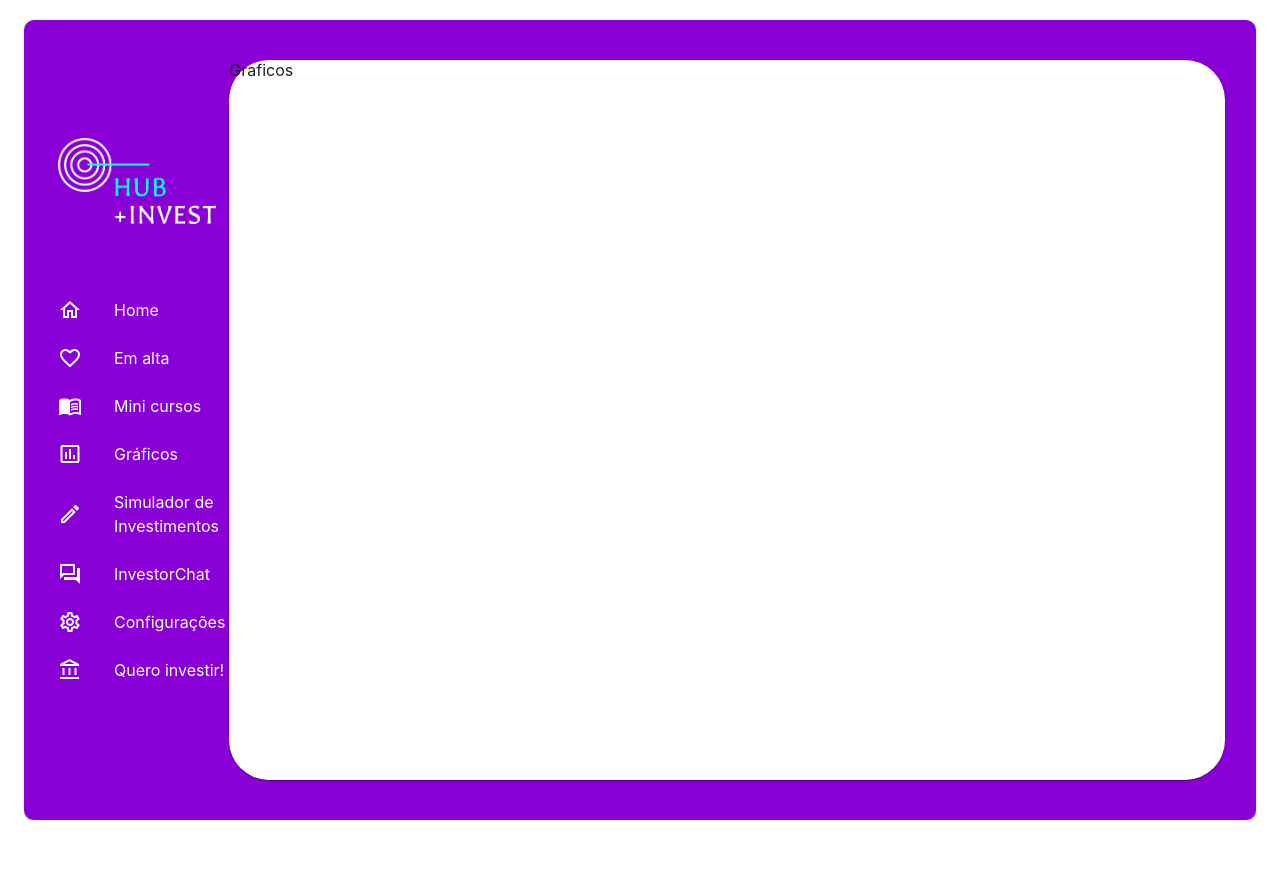
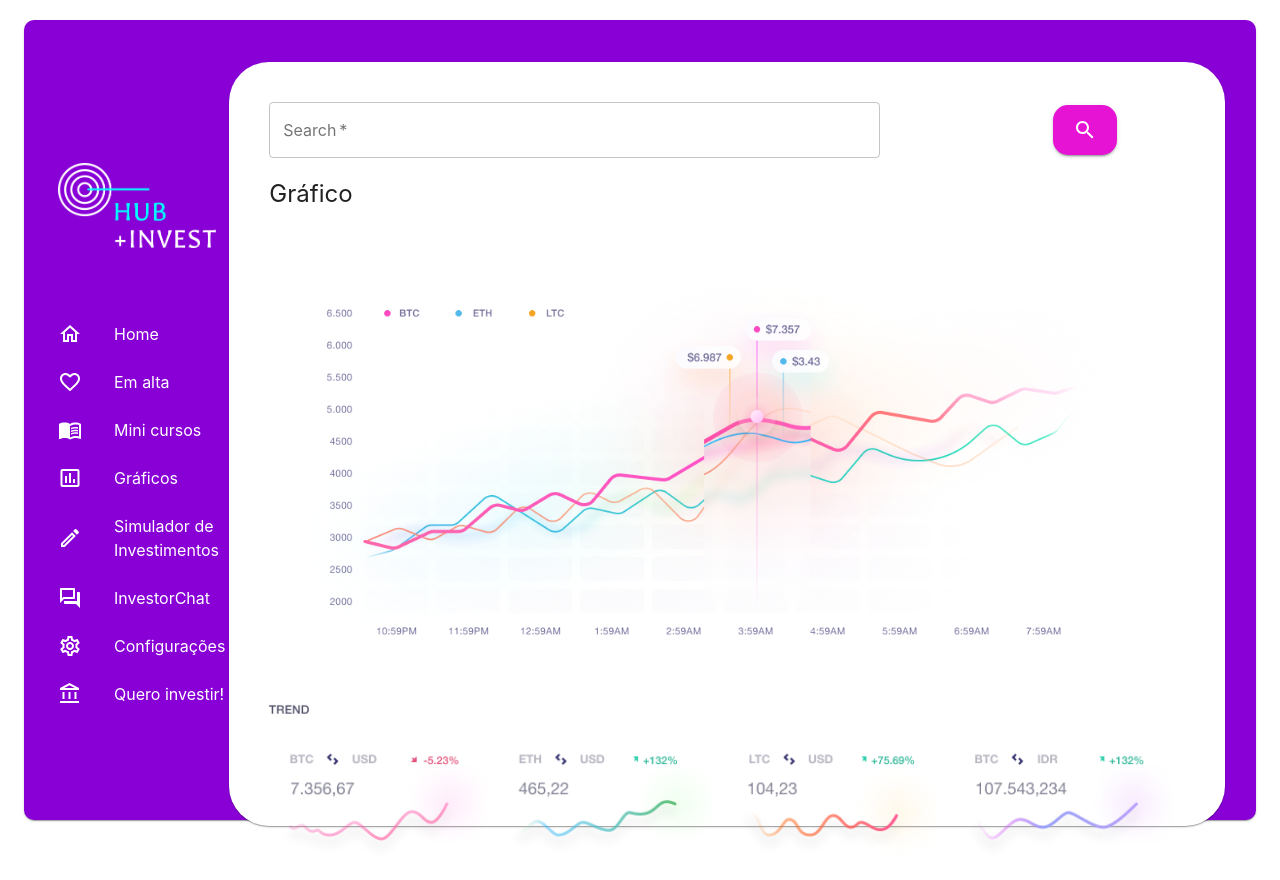
Before and after one commit to Hub-Invest/plataforma, a React (Create React App) app: page /graficos in a window 1280 px wide. Shown: the top 880 px of the page. Before the commit the page ends 820 px from the top, so only its background shows below. Built offline with nearby package versions, Linux system fonts and the light colour scheme.

Commit message:
feat: finished graph page

```diff
--- a/src/pages/Graficos.js
+++ b/src/pages/Graficos.js
@@ -1,20 +1,97 @@
-import React from 'react';
-// import { makeStyles } from '@material-ui/core/styles';
+import React, { useState } from 'react';
+import { makeStyles } from '@material-ui/core/styles';
+import Container from '@material-ui/core/Container';
+import AppContainer from '../components/AppContainer';
+import TextField from '@material-ui/core/TextField';
+import Grid from '@material-ui/core/Grid';
+import Button from '@material-ui/core/Button';
+import SearchIcon from '@material-ui/icons/Search';
+import Typography from '@material-ui/core/Typography';
+import grafico from '../assets/grafico.png';
+import minigraphs from '../assets/minigraphs.png';
 
-import AppContainer from '../components/AppContainer';
+const useStyles = makeStyles({
+	container: {
+		padding: 40,
+		display: 'flex',
+		flexDirection: 'column'
+	},
 
-// const useStyles = makeStyles({});
+	item: {
+		flexDirection: 'row',
+		alignItems: 'center',
+		justifyContent: 'space-between'
+	},
+	submit: {
+		marginLeft: 20,
+		backgroundColor: '#E613D5',
+		borderRadius: 15,
+		height: 50,
+		width: 50
+	},
+	title: {
+		paddingTop: 20,
+		paddingBottom: 20
+	},
+	video: {
+		marginRight: 30,
+		backgroundColor: 'grey',
+		height: '100%'
+	},
+	cards: {
+		marginTop: 30,
+		display: 'flex',
+		flexDirection: 'row',
+		justifyContent: 'space-between'
+	},
+	main: {
+		justifyContent: 'space-between',
+		alignItems: 'center'
+	}
+});
 
-const Graficos = () => {
-	// const classes = useStyles();
+const Home = () => {
+	const classes = useStyles();
+	const [ searchInput, setSearchInput ] = useState('');
 
 	return (
 		<div className="classes.root">
 			<AppContainer>
-				<div>Graficos</div>
+				<Container className={classes.container}>
+					<form onSubmit={() => {}} className={classes.form}>
+						<Grid container className={classes.item}>
+							<Grid item xs={8}>
+								<TextField
+									fullWidth
+									type="search"
+									required
+									value={searchInput}
+									onChange={(e) => setSearchInput(e.target.value)}
+									label="Search"
+									variant="outlined"
+								/>
+							</Grid>
+							<Grid item xs={2}>
+								<Button type="submit" variant="contained" color="primary" className={classes.submit}>
+									<SearchIcon />
+								</Button>
+							</Grid>
+						</Grid>
+					</form>
+					<Typography className={classes.title} variant="h5">
+						Gráfico
+					</Typography>
+
+					<Grid item xs={12}>
+						<img style={{ width: '100%' }} alt="grafico" src={grafico} />
+					</Grid>
+					<Grid item xs={12}>
+						<img style={{ width: '100%', marginTop: 50 }} alt="grafico" src={minigraphs} />
+					</Grid>
+				</Container>
 			</AppContainer>
 		</div>
 	);
 };
 
-export default Graficos;
+export default Home;
--- a/src/pages/MiniCursos.js
+++ b/src/pages/MiniCursos.js
@@ -7,11 +7,12 @@ import Grid from '@material-ui/core/Grid';
 import Button from '@material-ui/core/Button';
 import SearchIcon from '@material-ui/icons/Search';
 import Typography from '@material-ui/core/Typography';
-// import MoneyOffIcon from '@material-ui/icons/MoneyOff';
-// import AccountBalanceWalletIcon from '@material-ui/icons/AccountBalanceWallet';
-// import MonetizationOnIcon from '@material-ui/icons/MonetizationOn';
-// import EuroIcon from '@material-ui/icons/Euro';
+import MoneyOffIcon from '@material-ui/icons/MoneyOff';
+import AccountBalanceWalletIcon from '@material-ui/icons/AccountBalanceWallet';
+import MonetizationOnIcon from '@material-ui/icons/MonetizationOn';
+import EuroIcon from '@material-ui/icons/Euro';
 import MediaCard from '../components/Card';
+import LocalAtmIcon from '@material-ui/icons/LocalAtm';
 
 import financas3 from '../assets/financas3.jpg';
 
@@ -118,7 +119,7 @@ const MiniCursos = () => {
 							</Typography>
 							<div className={classes.aulas}>
 								<Button type="submit" variant="contained" color="primary" className={classes.aula}>
-									<SearchIcon />
+									<MonetizationOnIcon />
 								</Button>
 								<Typography className={classes.text} variant="body2">
 									O que é o Tesouro Direto?
@@ -126,7 +127,7 @@ const MiniCursos = () => {
 							</div>
 							<div className={classes.aulas}>
 								<Button type="submit" variant="contained" color="primary" className={classes.aula}>
-									<SearchIcon />
+									<AccountBalanceWalletIcon />
 								</Button>
 								<Typography className={classes.text} variant="body2">
 									Como usar a plataforma
@@ -134,7 +135,7 @@ const MiniCursos = () => {
 							</div>
 							<div className={classes.aulas}>
 								<Button type="submit" variant="contained" color="primary" className={classes.aula}>
-									<SearchIcon />
+									<MoneyOffIcon />
 								</Button>
 								<Typography className={classes.text} variant="body2">
 									Quanto devo investir
@@ -142,7 +143,7 @@ const MiniCursos = () => {
 							</div>
 							<div className={classes.aulas}>
 								<Button type="submit" variant="contained" color="primary" className={classes.aula}>
-									<SearchIcon />
+									<EuroIcon />
 								</Button>
 								<Typography className={classes.text} variant="body2">
 									Quais as minhas opções
@@ -150,7 +151,7 @@ const MiniCursos = () => {
 							</div>
 							<div className={classes.aulas}>
 								<Button type="submit" variant="contained" color="primary" className={classes.aula}>
-									<SearchIcon />
+									<LocalAtmIcon />
 								</Button>
 								<Typography className={classes.text} variant="body2">
 									Entendendo o meu perfil
```
Also changed, not shown: src/assets/grafico.png (added), src/assets/minigraphs.png (added).
